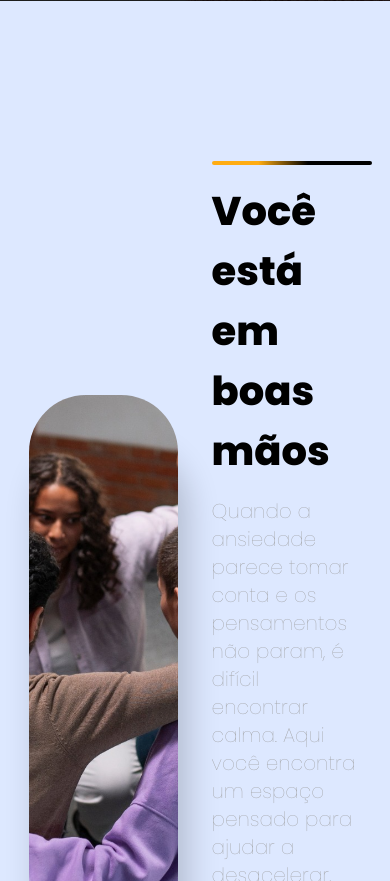
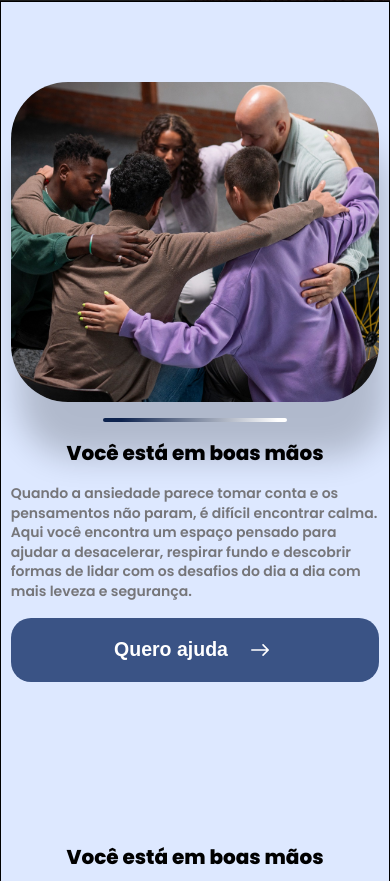
Before and after one commit to Projeto-Vincely-Proa/vincely_web, a React (Create React App) app: page / in a window 390 px wide. Shown: the part 843-1724 px from the top of the page. Built offline with nearby package versions, Linux system fonts and the light colour scheme.

Commit message:
responsivando a seção de about da apresentacao

```diff
--- a/src/components/begin/about/About.jsx
+++ b/src/components/begin/about/About.jsx
@@ -1,48 +1,44 @@
+import './about.css';
+
 import img1 from "../../../assets/img1.png";
 import img2 from "../../../assets/img2.png";
-import './about.css';
 
-
+import { IoIosArrowRoundForward } from "react-icons/io";
 
 const About = () => {
   return (
-    <>
-      <section className="about-section-container container" id="about">
+    <section className="about" id="about">
 
+      <div className="container">
+        <img src={img2} alt="imagem de pessoas se abraçando" />
 
-          <img src={img2} alt="imagem de pessoas se abraçando" />
+        <div className="about-line"></div>
+        <div className="about-text">
+          <h2>Você está em boas mãos</h2>
 
-
-        <div className="about-section-text-container">
-          <div className="about-line"></div>
-          <h2 className="secondy-heading">Você está em boas mãos</h2>
-
-          <p className="secondy-text">
+          <p>
             Quando a ansiedade parece tomar conta e os pensamentos não param,
             é difícil encontrar calma. Aqui você encontra um espaço pensado para
             ajudar a desacelerar, respirar fundo e descobrir formas de lidar com
             os desafios do dia a dia com mais leveza e segurança.
           </p>
 
-          <button className="second-button">
-            Quero ajuda <span className="arrow">→</span>
+          <button>
+            <span>Quero ajuda</span> <IoIosArrowRoundForward className='arrow' />
           </button>
         </div>
 
-      </section>
+      </div>
 
 
-      <section className="about-section-container container reverse">
+      <div className="container reverse">
+        <img src={img1} alt="imagem de pessoas dando as mãos em concordância" />
 
+        <div className="about-line"></div>
+        <div className="about-text">
+          <h2>Você está em boas mãos</h2>
 
-          <img src={img1} alt="imagem de pessoas se abraçando" />
-
-
-        <div className="about-section-text-container">
-          <div className="about-line"></div>
-          <h2 className="secondy-heading">Você está em boas mãos</h2>
-
-          <p className="secondy-text">
+          <p>
             A depressão pode fazer parecer que a vida perdeu a cor
             e que cada passo é pesado demais. Mas você não precisa
             enfrentar isso sozinho. Este espaço foi criado para oferecer
@@ -50,12 +46,14 @@ const About = () => {
             caminho e mostrar que existe esperança e novas possibilidades.
           </p>
 
-          <button className="second-button">Quero ajuda<span className="arrow">→</span>
+          <button>
+            <span>Quero ajuda</span> <IoIosArrowRoundForward className='arrow' />
           </button>
 
         </div>
-      </section>
-    </>
+      </div>
+
+    </section>
   );
 };
 
--- a/src/components/begin/about/about.css
+++ b/src/components/begin/about/about.css
@@ -1,69 +1,119 @@
-.about-section-container {
+.about {
     display: flex;
     align-items: center;
     justify-content: space-between;
+    flex-direction: column;
+    border: 1px solid black;
 }
 
 .container {
-    width: 85%;
-    margin: 10rem auto;
-
+    width: 95%;
+    margin: 5rem 0;
+    display: flex;
+    flex-direction: column;
+    align-items: center;
 }
 
-.about-section-container img {
-    box-shadow: 9px 55px 33px rgba(0, 0, 0, 0.2);
-    width: 45%;
-    height: 70vh;
+.about img {
+    box-shadow: 8px 55px 32px rgba(0, 0, 0, 0.2);
     object-fit: cover;
     border-radius: 57px;
+
+    min-width: 20rem;
+    width: 100%;
+    max-width: 30rem;
+    height: 20rem;
 }
 
-.about-section-text-container {
+.about .about-line {
+    width: 50%;
+    height: .25rem;
+    background: var(--color-line);
+    border-radius: 3px;
+    margin: 1rem 0;
+}
+
+.about-text {
     display: flex;
     flex-direction: column;
     justify-content: center;
-    max-width: 45%;
- }
-
- .about-section-text-container button {
-    margin-top: .75rem;
-    padding: 1.5rem 3rem;
-    background-color: #1C4532;
-    color: #FFFFFF;
-    font-size: 1rem;
-    font-weight: 500;
-    display: flex;
-    border: none;
-    gap: 1rem;
-    border-radius: 20px;
-    cursor: pointer;
-    align-self: start;
-
+    align-items: center;
 }
 
-.about-line {
-    width: 10rem;
-    height: .25rem;
-    background: linear-gradient(to right, #FFAC12 29%, #000000 60%);
-    border-radius: 3px;
+.about-text h2 {
+    font-weight: 800;
+    font-size: var(--size-title-2);
+    margin-bottom: 1rem;
+    text-align: center;
+}
+
+.about-text p {
+    font-weight: 600;
+    font-size: var(--size-paragraph);
+    line-height: 1.4;
+    color: var(--color-text-opacity);
+    width: 100%;
+    max-width: 40rem;
     margin-bottom: 1rem;
 }
 
-.secondy-heading {
-    font-weight: 800;
-    font-size: 2.5rem;
-    margin-bottom: 1rem;
+.about-text button {
+    background-color: var(--color-primary);
+    color: var(--color-surface);
+    width: 100%;
+    max-width: 30rem;
+    height: 4rem;
+    border-radius: 20px;
+    cursor: pointer;
+    border: none;
+
+    font-size: clamp(1rem, 5vw, 1.5rem);
+    font-weight: 600;
+
+    gap: 1rem;
+    display: flex;
+    align-items: center;
+    justify-content: center;
 }
 
-.secondy-text {
-    font-weight: 90;
-    font-size: 20px;
-    line-height: 1.4;
-    margin-bottom: 10px;
-    color: #9b9b9b;
+.about-text button .arrow {
+    font-size: 2rem;
 }
 
-.second-button:hover .arrow {
+.about-text button:hover .arrow {
     transform: translateX(5px);
     transition: 0.6s;
 }
+
+.about .reverse {
+    flex-direction: column-reverse;
+}
+
+@media (min-width: 1000px) {
+    .about .container {
+        flex-direction: row;
+        justify-content: space-between;
+    }
+
+    .about .reverse {
+        flex-direction: row-reverse;
+    }
+
+    .about-text {
+        width: 50%;
+        max-width: 50rem;
+        align-items: start;
+    }
+
+    .about .about-text h2 {
+        text-align: start;
+    }
+
+    .about .about-text p {
+        max-width: 50rem;
+    }
+
+    .about .about-line {
+        display: none;
+    }
+}
--- a/src/global.css
+++ b/src/global.css
@@ -1,11 +1,11 @@
 :root {
     --color-primary: #3A5385;
     --color-secondary: #6B7A99;
+    --color-surface: #FFFFFF;
+    --color-surface-variant: #F1F1F1;
 
     --color-background: #DDE8FF;
     --color-background-dark: rgba(0, 0, 0, 0.384);
-    --color-surface: #FFFFFF;
-    --color-surface-variant: #F1F1F1;
 
     --color-text-primary: #3A5385;
     --color-text-secondary: #6B7A99;
@@ -14,6 +14,12 @@
     --color-text-opacity: #76767A;
 
     --color-button-logout: #071A41B0;
+
+    --color-line: linear-gradient(to right, #0E234E 10%, #fff 95%);
+
+    --size-title-2: clamp(1.25rem, 4vw, 1.875rem);
+    --size-paragraph: clamp(.875rem, 3vw, 1.125rem);
+    --size-width-paragraph: clamp(35ch, 55vw, 45ch);
 }
 
 * {
```
